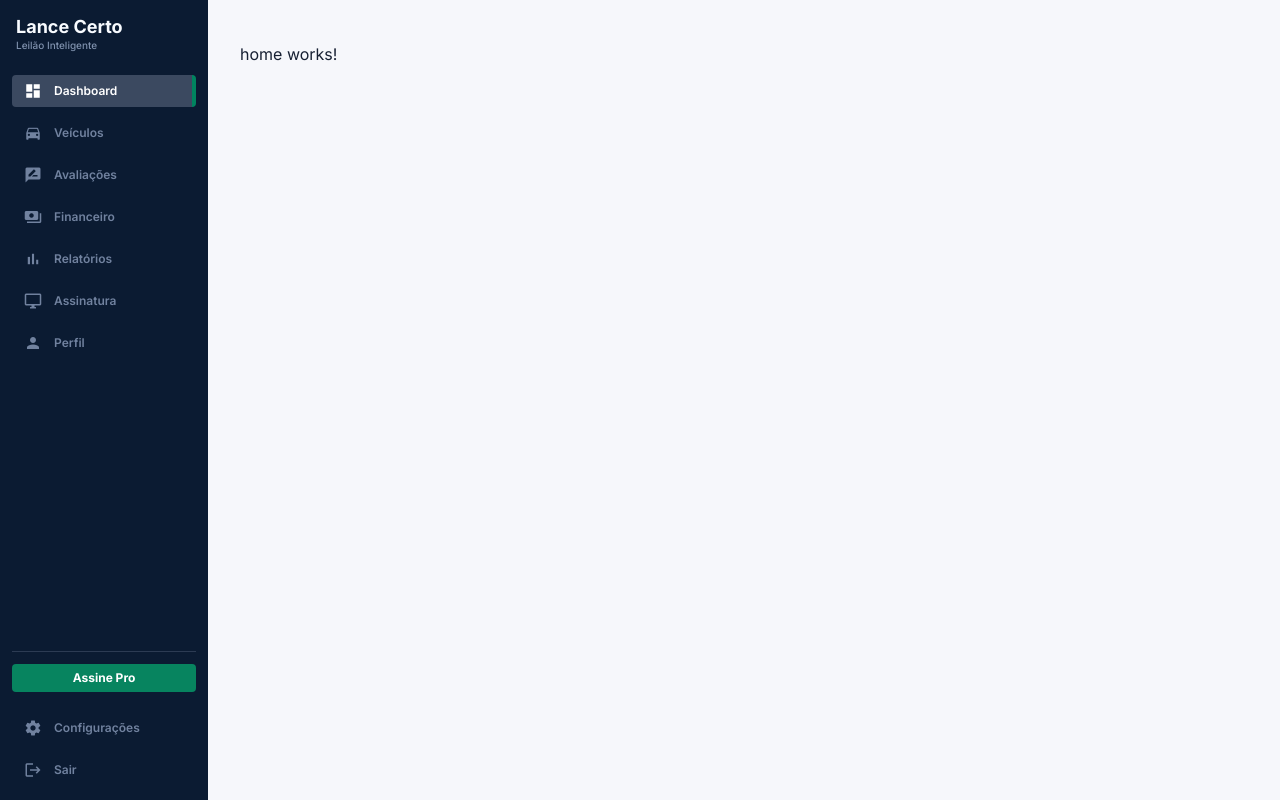
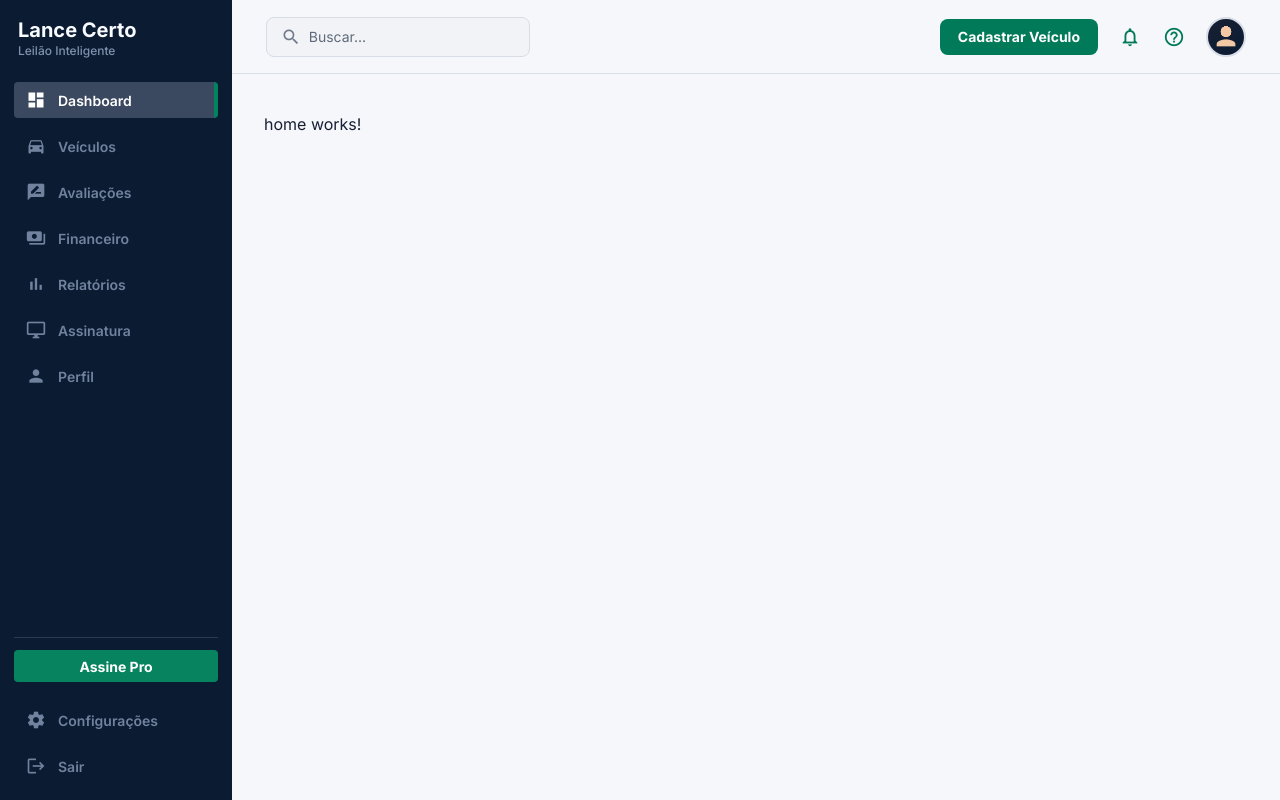
Before and after one commit to erick-jean/lance-certo-web, an Angular app: page /dashboard in a window 1280 px wide. Built offline with nearby package versions, Linux system fonts and the light colour scheme.

Commit message:
feat: add Header component with search functionality and update styles for app layout

```diff
--- a/src/app/app.html
+++ b/src/app/app.html
@@ -1,4 +1,5 @@
 <app-sidebar></app-sidebar>
+<app-header></app-header>
 
 <main class="app-content">
   <router-outlet />
--- a/src/app/app.scss
+++ b/src/app/app.scss
@@ -6,13 +6,13 @@
 
 .app-content {
   min-height: 100dvh;
-  margin-left: 13rem;
-  padding: 2.625rem 2rem;
+  margin-left: 14.5rem;
+  padding: 7rem 2rem 2.625rem;
 }
 
 @media (max-width: 768px) {
   .app-content {
     margin-left: 4.5rem;
-    padding: 1.5rem 1rem;
+    padding: 5.75rem 1rem 1.5rem;
   }
 }
--- a/src/app/app.ts
+++ b/src/app/app.ts
@@ -1,10 +1,11 @@
 import { Component, signal } from '@angular/core';
 import { RouterOutlet } from '@angular/router';
+import { Header } from './shared/components/header/header';
 import { Sidebar } from './shared/components/sidebar/sidebar';
 
 @Component({
   selector: 'app-root',
-  imports: [RouterOutlet, Sidebar],
+  imports: [RouterOutlet, Sidebar, Header],
   templateUrl: './app.html',
   styleUrl: './app.scss'
 })
--- /dev/null
+++ b/src/app/shared/components/header/header.html
@@ -0,0 +1,22 @@
+<header class="app-header">
+  <label class="search-field" aria-label="Buscar">
+    <mat-icon aria-hidden="true">search</mat-icon>
+    <input type="search" placeholder="Buscar..." />
+  </label>
+
+  <div class="header-actions">
+    <button class="create-button" type="button">Cadastrar Veículo</button>
+
+    <button class="icon-button" type="button" aria-label="Notificações">
+      <mat-icon aria-hidden="true">notifications_none</mat-icon>
+    </button>
+
+    <button class="icon-button" type="button" aria-label="Ajuda">
+      <mat-icon aria-hidden="true">help_outline</mat-icon>
+    </button>
+
+    <button class="avatar-button" type="button" aria-label="Perfil do usuário">
+      <mat-icon aria-hidden="true">person</mat-icon>
+    </button>
+  </div>
+</header>
--- /dev/null
+++ b/src/app/shared/components/header/header.scss
@@ -0,0 +1,147 @@
+:host {
+  display: contents;
+}
+
+.app-header {
+  position: fixed;
+  inset: 0 0 auto 14.5rem;
+  z-index: 9;
+  display: flex;
+  align-items: center;
+  justify-content: space-between;
+  min-height: 4.625rem;
+  border-bottom: 1px solid var(--color-border);
+  background: var(--color-bg);
+  padding: 0 2.125rem;
+}
+
+.search-field {
+  display: flex;
+  align-items: center;
+  width: min(16.5rem, 40vw);
+  min-height: 2.5rem;
+  gap: 0.5rem;
+  border: 1px solid #d7dce5;
+  border-radius: 0.5rem;
+  background: #f1f3f7;
+  color: #7b8494;
+  padding: 0 0.875rem;
+
+  mat-icon {
+    width: 1.25rem;
+    height: 1.25rem;
+    color: #727b8b;
+    font-size: 1.25rem;
+  }
+
+  input {
+    min-width: 0;
+    width: 100%;
+    border: 0;
+    outline: 0;
+    background: transparent;
+    color: var(--color-text);
+    font-size: var(--font-size-sm);
+
+    &::placeholder {
+      color: #606a7a;
+      opacity: 1;
+    }
+  }
+
+  &:focus-within {
+    border-color: #9aa8bd;
+    background: #ffffff;
+  }
+}
+
+.header-actions {
+  display: flex;
+  align-items: center;
+  gap: 1.25rem;
+}
+
+.create-button,
+.icon-button,
+.avatar-button {
+  border: 0;
+  cursor: pointer;
+  font: inherit;
+}
+
+.create-button {
+  min-height: 2.25rem;
+  border-radius: 0.5rem;
+  background: #007a58;
+  color: #ffffff;
+  font-size: var(--font-size-sm);
+  font-weight: var(--font-weight-bold);
+  padding: 0 1.125rem;
+  transition: background-color 160ms ease;
+
+  &:hover {
+    background: #078c67;
+  }
+}
+
+.icon-button {
+  display: grid;
+  width: 1.5rem;
+  height: 1.5rem;
+  place-items: center;
+  background: transparent;
+  color: #007a58;
+  padding: 0;
+
+  mat-icon {
+    width: 1.375rem;
+    height: 1.375rem;
+    font-size: 1.375rem;
+  }
+
+  &:hover {
+    color: #005f45;
+  }
+}
+
+.avatar-button {
+  display: grid;
+  width: 2.5rem;
+  height: 2.5rem;
+  place-items: center;
+  overflow: hidden;
+  border: 2px solid #d9dee8;
+  border-radius: 999px;
+  background:
+    radial-gradient(circle at 50% 35%, #f3c8a5 0 18%, transparent 19%),
+    linear-gradient(145deg, #172033 0%, #0b1b32 100%);
+  color: #f3c8a5;
+  padding: 0;
+
+  mat-icon {
+    width: 1.75rem;
+    height: 1.75rem;
+    font-size: 1.75rem;
+  }
+}
+
+@media (max-width: 768px) {
+  .app-header {
+    left: 4.5rem;
+    min-height: 4.25rem;
+    gap: 1rem;
+    padding: 0 1rem;
+  }
+
+  .search-field {
+    width: 100%;
+  }
+
+  .header-actions {
+    gap: 0.75rem;
+  }
+
+  .create-button {
+    display: none;
+  }
+}
--- a/src/app/shared/components/sidebar/sidebar.scss
+++ b/src/app/shared/components/sidebar/sidebar.scss
@@ -7,12 +7,12 @@
   inset: 0 auto 0 0;
   z-index: 10;
   display: flex;
-  width: 13rem;
+  width: 14.5rem;
   min-height: 100dvh;
   flex-direction: column;
   background: #0b1b32;
   color: #f8fbff;
-  padding: 1.125rem 0.75rem 0.875rem;
+  padding: 1.25rem 0.875rem 1rem;
 }
 
 .brand {
@@ -21,14 +21,14 @@
   padding: 0 0.25rem 1.375rem;
 
   strong {
-    font-size: var(--font-size-lg);
+    font-size: var(--font-size-xl);
     font-weight: var(--font-weight-bold);
     line-height: 1;
   }
 
   span {
     color: #7f91ad;
-    font-size: 0.625rem;
+    font-size: var(--font-size-xs);
     font-weight: var(--font-weight-medium);
   }
 }
@@ -42,11 +42,11 @@
     display: flex;
     align-items: center;
     gap: 0.75rem;
-    min-height: 2rem;
+    min-height: 2.25rem;
     border-right: 0.25rem solid transparent;
     border-radius: var(--radius-sm);
     color: #71829f;
-    font-size: var(--font-size-xs);
+    font-size: var(--font-size-sm);
     font-weight: var(--font-weight-semibold);
     padding: 0 0.5rem 0 0.75rem;
     transition:
@@ -67,9 +67,9 @@
   }
 
   mat-icon {
-    width: 1.125rem;
-    height: 1.125rem;
-    font-size: 1.125rem;
+    width: 1.25rem;
+    height: 1.25rem;
+    font-size: 1.25rem;
   }
 }
 
@@ -83,12 +83,12 @@
 
 .pro-button {
   display: grid;
-  min-height: 1.75rem;
+  min-height: 2rem;
   place-items: center;
   border-radius: var(--radius-sm);
   background: #07845f;
   color: #ffffff;
-  font-size: var(--font-size-xs);
+  font-size: var(--font-size-sm);
   font-weight: var(--font-weight-bold);
   transition: background-color 160ms ease;
 
```
Also changed, not shown: src/app/shared/components/header/header.ts (added, +10 -0 lines).
